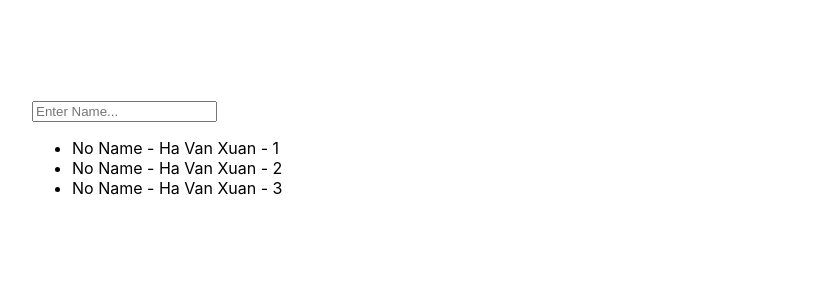
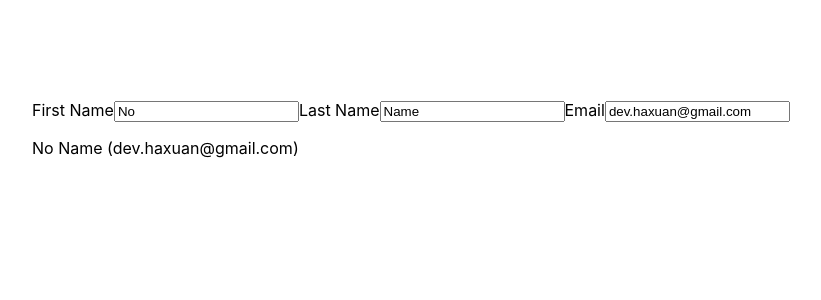
Before and after one commit to XuanNeil/understanding_reactjs, a React (Create React App) app: page / in a window 1280 px wide. Shown: the top 300 px of the page, without its empty margins (68-889 px from the left). Built offline with nearby package versions, Linux system fonts and the light colour scheme.

Commit message:
form input

```diff
--- a/src/App.js
+++ b/src/App.js
@@ -1,12 +1,13 @@
 import React from 'react';
 import './App.css';
-import ToDo from './useState/toDoList';
+import Form from './useState/form';
+
 
 function App() {
 
   return (
     <div className='App'>
-      <ToDo />
+      <Form />
     </div>
   );
 }
--- /dev/null
+++ b/src/useState/form.js
@@ -0,0 +1,46 @@
+import React, { useState } from 'react';
+
+export default function Form() {
+    const [form, setForm] = useState({
+        firstName: 'No',
+        lastName: 'Name',
+        email: 'dev.haxuan@gmail.com'
+    });
+
+    return (
+        <>
+            <label>First Name</label>
+            <input
+                type={'text'}
+                value={form.firstName}
+                onChange={e => setForm({
+                    ...form,
+                    firstName: e.target.value
+                })}
+            />
+            <label>Last Name</label>
+            <input
+                type={'text'}
+                value={form.lastName}
+                onChange={e => setForm({
+                    ...form,
+                    lastName: e.target.value
+                })}
+            />
+            <label>Email</label>
+            <input
+                type={'email'}
+                value={form.email}
+                onChange={e => setForm({
+                    ...form,
+                    email: e.target.value
+                })}
+            />
+            <p>
+                {form.firstName}{' '}
+                {form.lastName}{' '}
+                ({form.email})
+            </p>
+        </>
+    )
+}
```
